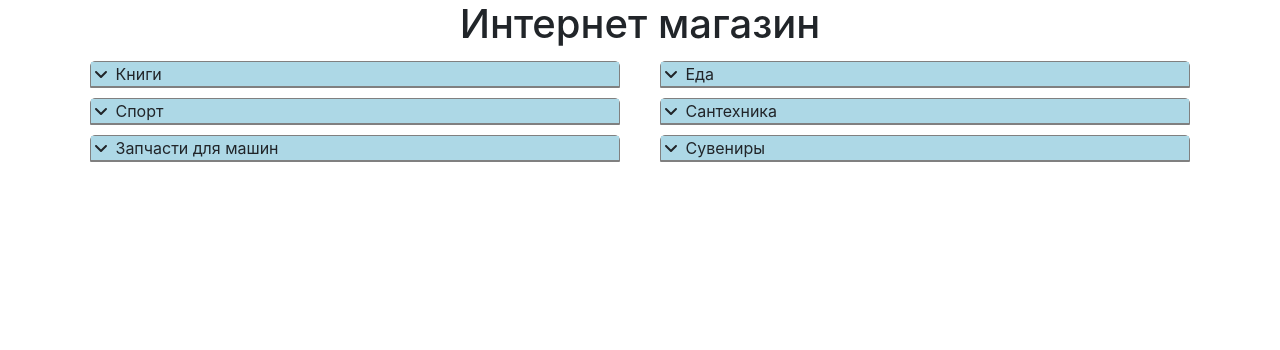
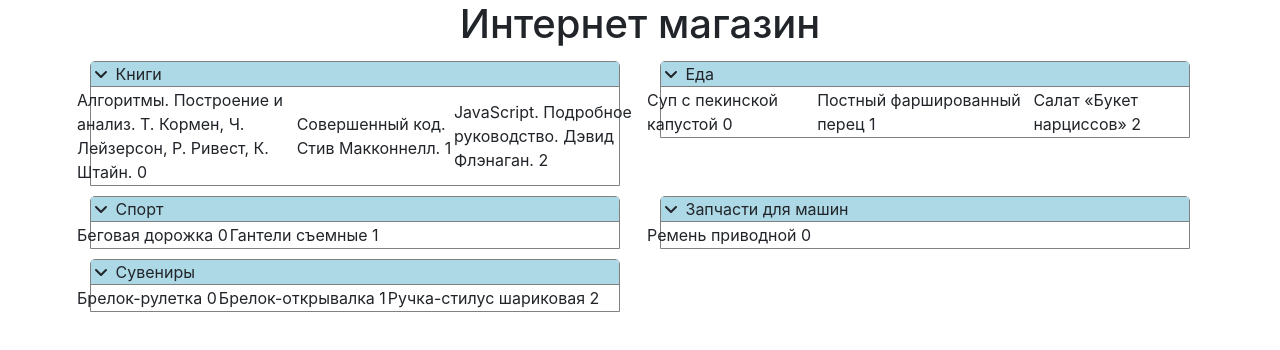
Before and after one commit to otpixto/vue-shop, a Vue app: page / in a window 1280 px wide. Shown: the top 350 px of the page. Built offline with nearby package versions, Linux system fonts and the light colour scheme.

Commit message:
add table

```diff
--- a/src/components/ProductList.vue
+++ b/src/components/ProductList.vue
@@ -11,19 +11,22 @@
           </a>
           {{ category.categoryName }}
         </div>
+
+        <div class="row">
+          <table>
+            <tr>
+              <td v-for="(good, index) in category.categoryGoods" :key="good">
+                {{ good.name }} {{ index }}
+
+              </td>
+
+            </tr>
+          </table>
+        </div>
+
       </div>
     </div>
   </div>
-
-
-  <!--  <hr>-->
-
-  <!--  <div v-for="name in store.getters.names" :key="name">-->
-  <!--    {{ name }}-->
-  <!--    <div v-for="item in name" :key="item">-->
-  <!--      {{ item }}-->
-  <!--    </div>-->
-  <!--  </div>-->
 </template>
 
 <script setup>
@@ -53,14 +56,10 @@ const store = createStore({
 
         let numericCategoryId = Number(categoryId);
 
-        returnData.push({
-          categoryId: Number(categoryId),
-          categoryName: namesValue[categoryId]['G'],
-        })
-
         let categoryGoods = [];
 
         state.data.value.filter((item) => {
+
           if (numericCategoryId === item["G"]) {
 
             let numericGoodId = Number(item['T']);
@@ -70,8 +69,9 @@ const store = createStore({
             for (let nameIndex in goodsNamesList) {
 
               let nameItem = goodsNamesList[nameIndex];
+              let numericNameIndex = Number(nameIndex);
 
-              if (numericCategoryId === nameItem["G"]) {
+              if (numericGoodId === numericNameIndex) {
 
                 categoryGoods.push({
                   id: numericGoodId,
@@ -86,51 +86,17 @@ const store = createStore({
 
         });
 
-        console.log(categoryGoods);
+        if (categoryGoods.length) {
+          returnData.push({
+            categoryId: Number(categoryId),
+            categoryName: namesValue[categoryId]['G'],
+            categoryGoods: categoryGoods
+          });
+        }
       }
-
-      // for(let index in dataValue) {
-      //   console.log( dataValue[index] );
-      // }
 
       return returnData;
     },
-    // data: state => {
-    //   return state.data;
-    // },
-    // names: state => {
-    //   let returnData = [];
-    //   let namesValue = state.names;
-    //
-    //   for(let index in namesValue) {
-    //
-    //     let goodsList = namesValue[index]['B'];
-    //
-    //     let goodsArray = []
-    //     for(let goodId in goodsList) {
-    //       let numericGoodId = Number(goodId);
-    //       let price = 0;
-    //
-    //       state.products.value.filter((item) => {
-    //         if (numericGoodId === item["T"]) {
-    //           price = item['C'];
-    //         }
-    //       });
-    //
-    //       goodsArray.push({
-    //         id: goodId,
-    //         name: goodsList[goodId]['N'],
-    //         price: price
-    //       });
-    //     }
-    //
-    //     returnData.push({
-    //       categoryName: namesValue[index]['G'],
-    //       goods: goodsArray,
-    //     })
-    //   }
-    //   return returnData;
-    // },
   },
   mutations: {
     setData(state, data) {
@@ -152,14 +118,8 @@ const store = createStore({
   },
 })
 
-// const app = createApp({ 'App': App })
-
-// Install the store instance as a plugin
-// app.use(store)
-
 store.dispatch('getData');
 store.dispatch('getNames');
-
 </script>
 
 <style scoped>
@@ -182,4 +142,11 @@ h1 {
 .category-block-button {
   margin: 8px 3px;
 }
+
+.good-wrapper {
+  margin: 0;
+  padding: 0;
+  border-right: 1px solid gray;
+  border-bottom: 1px solid gray;
+}
 </style>
```
Also changed, not shown: 1 other file (tests, documents, lock files or other folders).
